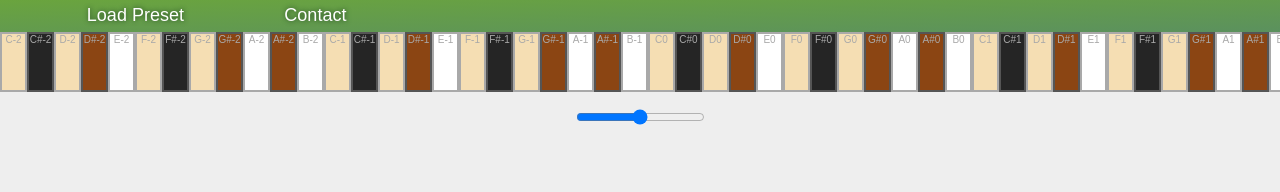
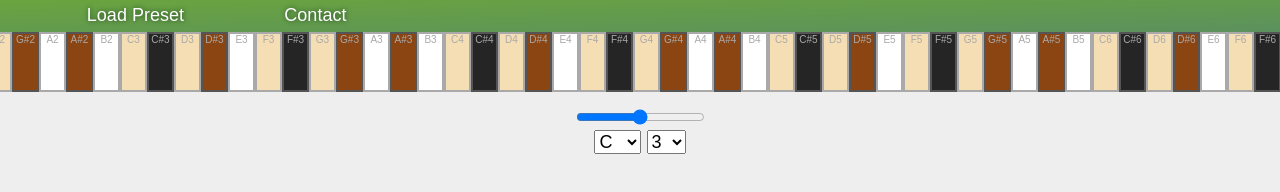
Before and after one commit to DistNovelist/Auto-magic_MIDI_Keyboard, an Electron app: page index.html in a window 1280 px wide. Drawn offline with nearby package versions, Linux system fonts and the light colour scheme.

Commit message:
スケール基本音の変更機能の追加

```diff
--- a/index.html
+++ b/index.html
@@ -25,6 +25,31 @@
     </div>
     <div id="settings">
         <input type="range" name="velocity" id="vel_set">
+        <br><select name="Base-Alpha">
+            <option value="C" selected>C</option>
+            <option value="C#">C#</option>
+            <option value="D">D</option>
+            <option value="D#">D#</option>
+            <option value="E">E</option>
+            <option value="F">F</option>
+            <option value="F#">F#</option>
+            <option value="G">G</option>
+            <option value="G#">G#</option>
+            <option value="A">A</option>
+            <option value="A#">A#</option>
+            <option value="B">B</option>
+        </select>
+        <select name="Base-Oct">
+            <option value="-2">-2</option>
+            <option value="-1">-1</option>
+            <option value="0">0</option>
+            <option value="1">1</option>
+            <option value="2">2</option>
+            <option value="3" selected>3</option>
+            <option value="4">4</option>
+            <option value="5">5</option>
+            <option value="6">6</option>
+        </select>
     </div>
 </body>
 </html>
--- a/main.js
+++ b/main.js
@@ -57,11 +57,11 @@ document.addEventListener('keydown', (event) => {
     //文字キーが押されたときの反応(A,B,C,……)
     if(!pressed_keys.includes(keyName) && scale.length>0){
         if(keys1.indexOf(keyName)>-1){
-            MidiNoteOn(72+12*Math.floor(keys1.indexOf(keyName)/scale.length)+scale[keys1.indexOf(keyName)%scale.length],100);
+            MidiNoteOn(baseNote+12+12*Math.floor(keys1.indexOf(keyName)/scale.length)+scale[keys1.indexOf(keyName)%scale.length],100);
         }else if(keys2.indexOf(keyName)>-1){
-            MidiNoteOn(60+12*Math.floor(keys2.indexOf(keyName)/scale.length)+scale[keys2.indexOf(keyName)%scale.length],100);
+            MidiNoteOn(baseNote+12*Math.floor(keys2.indexOf(keyName)/scale.length)+scale[keys2.indexOf(keyName)%scale.length],100);
         }else if(keys3.indexOf(keyName)>-1){
-            MidiNoteOn(48+12*Math.floor(keys3.indexOf(keyName)/scale.length)+scale[keys3.indexOf(keyName)%scale.length],100);
+            MidiNoteOn(baseNote-12+12*Math.floor(keys3.indexOf(keyName)/scale.length)+scale[keys3.indexOf(keyName)%scale.length],100);
         }
         pressed_keys.push(keyName);
     }
@@ -72,21 +72,22 @@ document.addEventListener('keyup', (event) => {
     //文字キーが押されたときの反応(A,B,C,……)
     if(scale.length>0){
         if(keys1.indexOf(keyName)>-1){
-            MidiNoteOff(72+12*Math.floor(keys1.indexOf(keyName)/scale.length)+scale[keys1.indexOf(keyName)%scale.length]);
+            MidiNoteOff(baseNote+12+12*Math.floor(keys1.indexOf(keyName)/scale.length)+scale[keys1.indexOf(keyName)%scale.length]);
         }else if(keys2.indexOf(keyName)>-1){
-            MidiNoteOff(60+12*Math.floor(keys2.indexOf(keyName)/scale.length)+scale[keys2.indexOf(keyName)%scale.length]);
+            MidiNoteOff(baseNote+12*Math.floor(keys2.indexOf(keyName)/scale.length)+scale[keys2.indexOf(keyName)%scale.length]);
         }else if(keys3.indexOf(keyName)>-1){
-            MidiNoteOff(48+12*Math.floor(keys3.indexOf(keyName)/scale.length)+scale[keys3.indexOf(keyName)%scale.length]);
+            MidiNoteOff(baseNote-12+12*Math.floor(keys3.indexOf(keyName)/scale.length)+scale[keys3.indexOf(keyName)%scale.length]);
         }
         pressed_keys.splice(pressed_keys.indexOf(keyName),1);
     }
 });
 
+//スケールのキーを表示させる更新処理
 function indicateScaleKeys() {
     console.log("indicate scale keys");
     console.log(scale);
     for(let i=0; i<128; i++){
-        if(scale.includes(i%12)){
+        if(scale.includes((i-baseNote%12+12)%12)){
             $("#"+i.toString()).addClass("scale");
         }else{
             $("#"+i.toString()).removeClass("scale");
@@ -110,6 +111,7 @@ function keyMouseReleased(){
 var keynames = ["C","C#","D","D#","E","F","F#","G","G#","A","A#","B"];
 var blackkeys = [1,3,6,8,10];
 var scale = [0, 2, 3, 5, 7, 8, 10]
+var baseNote = 60;
 $(function(){
     //GUでのピアノキーの生成
     for(let i = 0; i<128; i++){
@@ -121,8 +123,18 @@ $(function(){
         }
         //キーがマウスで押されたときの処理
         $("#"+i.toString()).on("mousedown",{note: i},keyMousePressed);
-        //キーが離されたときの処理
+        //キーがマウスのクリックから離されたときの処理
         $("#"+i.toString()).on("mouseup",keyMouseReleased);
     }
-    indicateScaleKeys();
+    //スクロール初期位置(C3らへん)
+    $("#piano-wrapper").scrollLeft(1500);
+
+    //基本音取得・表示変更
+    function applyBaseNoteChange(){
+        baseNote = parseInt($('[name=Base-Oct]').val())*12+24+keynames.indexOf($('[name=Base-Alpha]').val())
+        indicateScaleKeys();
+    }
+    applyBaseNoteChange();
+    $('[name=Base-Oct]').on("change",applyBaseNoteChange);
+    $('[name=Base-Alpha]').on("change",applyBaseNoteChange);
 });
```
